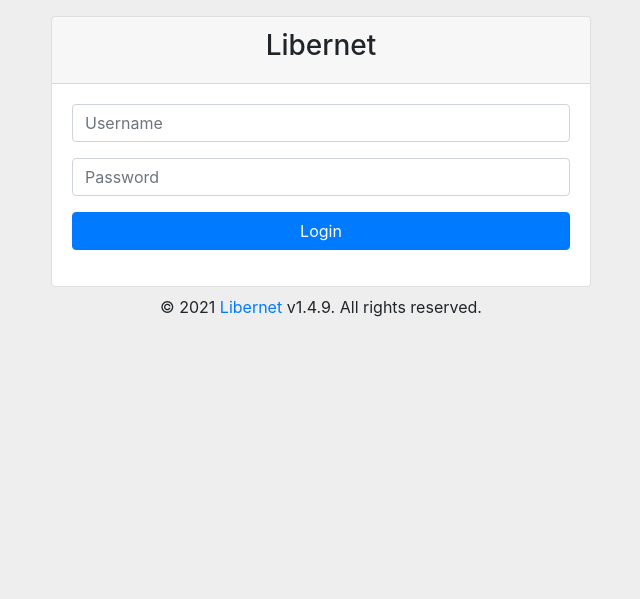
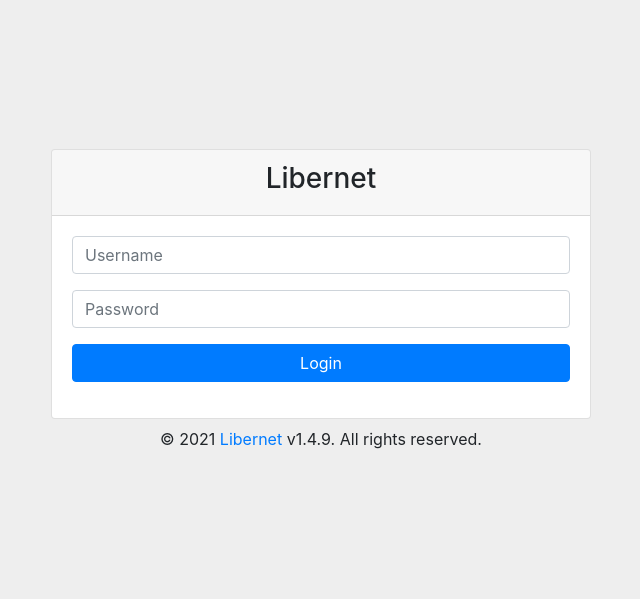
Before and after one commit to lutfailham96/libernet, a PHP site: page /login.php in a window 1280 px wide. Shown: the top 599 px of the page, without its empty margins (319-959 px from the left). Run offline with PHP 8.4, Linux system fonts and the light colour scheme.

Commit message:
Center login page

```diff
--- a/web/css/style.css
+++ b/web/css/style.css
@@ -1,3 +1,8 @@
 body {
     background-color: #eeeeee;
 }
+.login {
+    min-height: 75vh;
+    display: flex;
+    align-items: center;
+}
--- a/web/login.php
+++ b/web/login.php
@@ -28,9 +28,9 @@
 <body>
 <div id="app">
     <div class="container">
-        <div class="row py-2 mt-lg-2">
+        <div class="row login">
             <div class="col-lg-6 col-md-12 mx-auto">
-                <div class="card">
+                <div class="card mb-2">
                     <div class="card-header">
                         <h3 class="text-center">Libernet</h3>
                     </div>
@@ -53,9 +53,9 @@
                         </form>
                     </div>
                 </div>
+                <?php include('footer.php'); ?>
             </div>
         </div>
-        <?php include('footer.php'); ?>
     </div>
 </div>
 <?php include("javascript.php"); ?>
```
